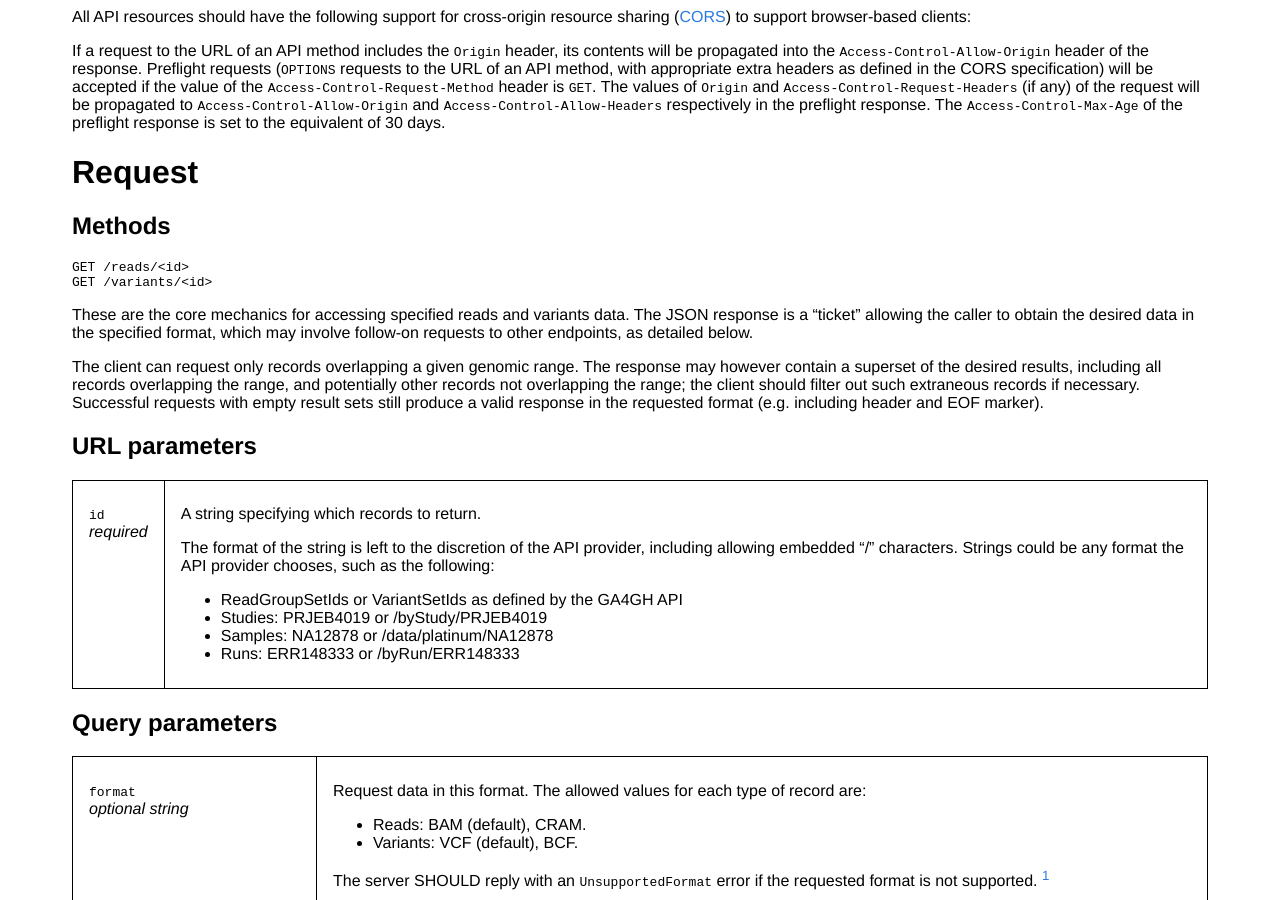
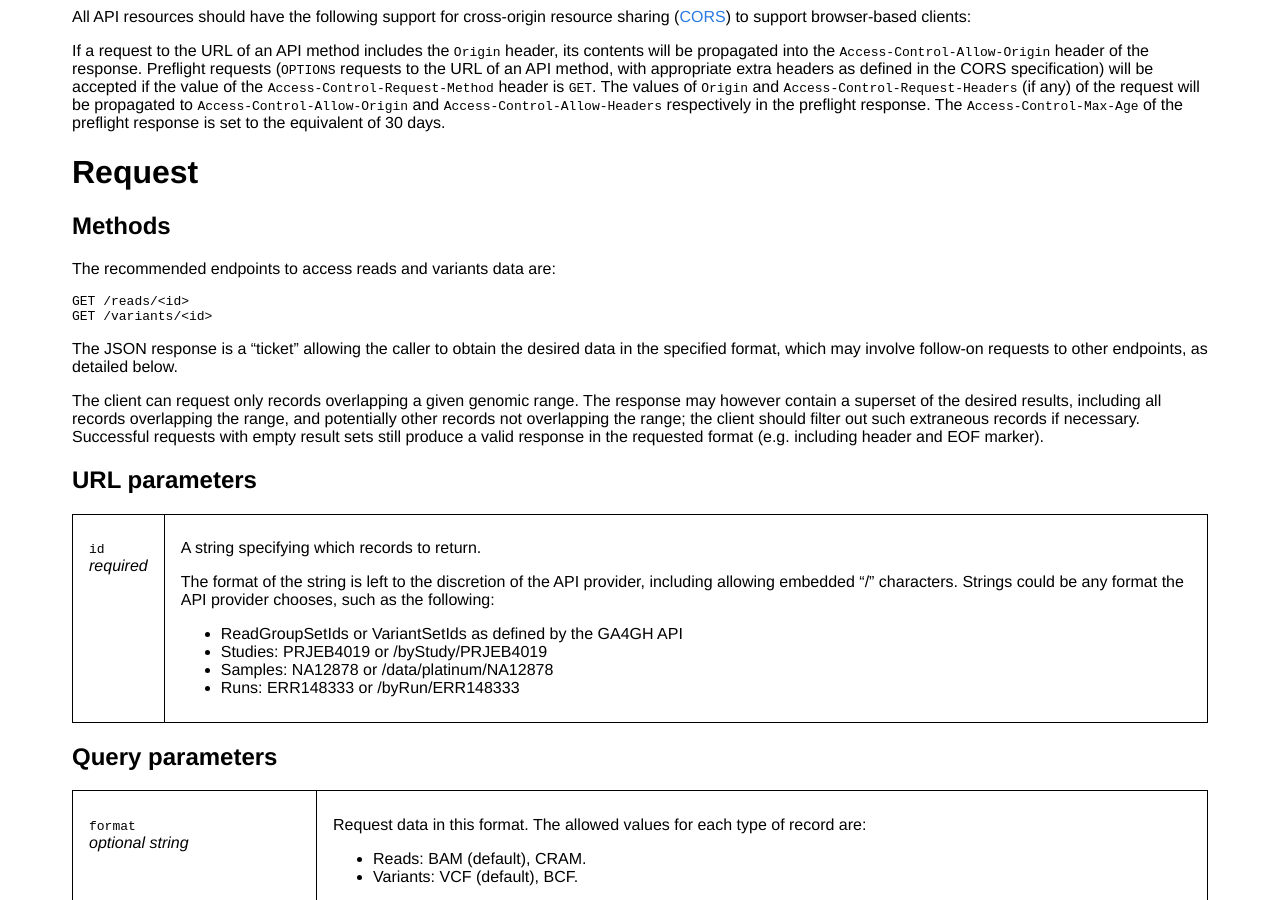
Before and after one commit to samtools/hts-specs, a Jekyll site: the page built from htsget.md, in a window 1280 px wide and 900 px high, scrolled down 2054 px. Built offline with Jekyll 4.4.1, drawn with Linux system fonts in a browser that asks for light colours.

Commit message:
Endpoints are recommended instead of mandatory

```diff
--- a/htsget.md
+++ b/htsget.md
@@ -118,10 +118,12 @@ The `Access-Control-Max-Age` of the preflight response is set to the equivalent
 
 ## Methods
 
+The recommended endpoints to access reads and variants data are:
+
     GET /reads/<id>
     GET /variants/<id>
 
-These are the core mechanics for accessing specified reads and variants data. The JSON response is a "ticket" allowing the caller to obtain the desired data in the specified format, which may involve follow-on requests to other endpoints, as detailed below.
+The JSON response is a "ticket" allowing the caller to obtain the desired data in the specified format, which may involve follow-on requests to other endpoints, as detailed below.
 
 The client can request only records overlapping a given genomic range. The response may however contain a superset of the desired results, including all records overlapping the range, and potentially other records not overlapping the range; the client should filter out such extraneous records if necessary. Successful requests with empty result sets still produce a valid response in the requested format (e.g. including header and EOF marker).
 
```
